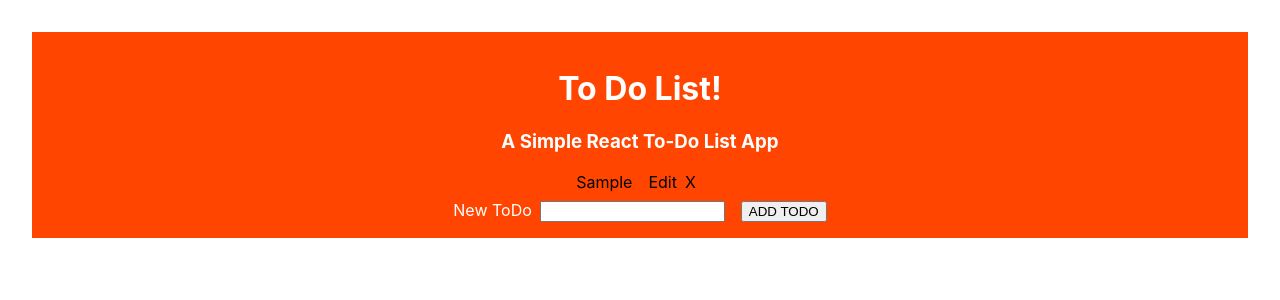
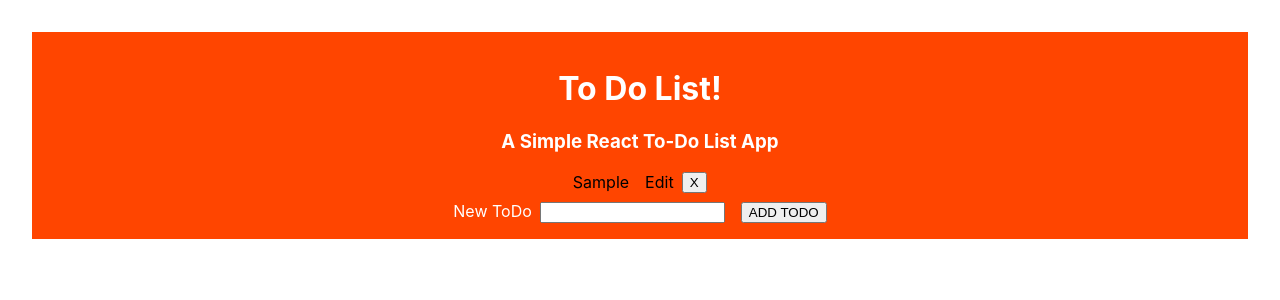
Before and after one commit to Proclus01/to-do-list, a React (Create React App) app: page / in a window 1280 px wide. Both pictures are taken after typing "Sample" into the empty fields and a click on the button "ADD TODO". Shown: the top 300 px of the page. Built offline with nearby package versions, Linux system fonts and the light colour scheme.

Commit message:
add remove method and pass remove method as props down to todo component to trigger deletion of a todo item

```diff
--- a/src/ToDo.js
+++ b/src/ToDo.js
@@ -13,7 +13,7 @@ class ToDo extends Component {
             <div className="ToDo">
                 <div className="ToDoDiv">{this.props.todovalue}</div>
                 <div className="Edit">Edit</div>
-                <div className="Delete">X</div>
+                <button className="Delete" onClick={this.props.removeToDo}>X</button>
             </div>
         )
     }
--- a/src/ToDoList.js
+++ b/src/ToDoList.js
@@ -15,11 +15,20 @@ class ToDoList extends Component {
             ]
         }
         this.create = this.create.bind(this);
+        this.remove = this.remove.bind(this);
     }
 
     create(newToDo) {
         this.setState({
             todos: [...this.state.todos, newToDo]
+        })
+    }
+
+    remove(id) {
+        this.setState({
+            todos: this.state.todos.filter(
+                todo => todo.id !== id
+            )
         })
     }
 
@@ -31,6 +40,9 @@ class ToDoList extends Component {
                 <ToDo
                     todovalue={todo.value}
                     key={todo.id}
+                    removeToDo={
+                        () => this.remove(todo.id)
+                    }
                 />
             )
         )
```
